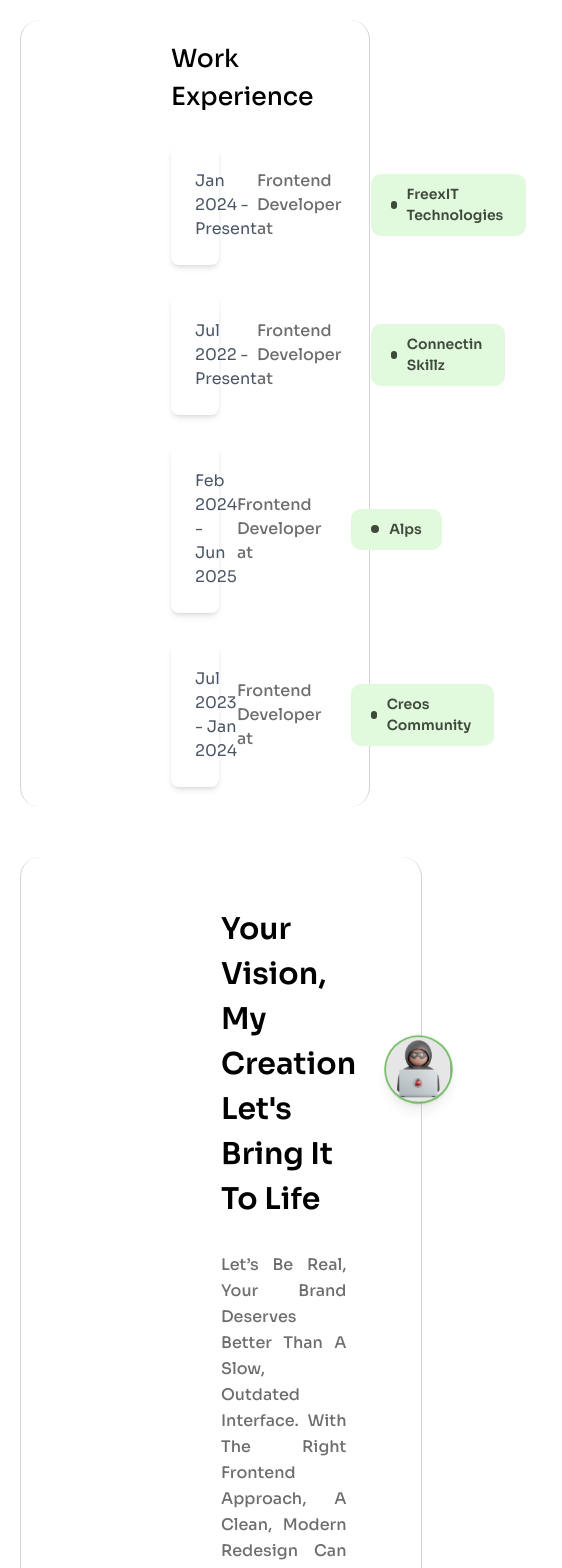
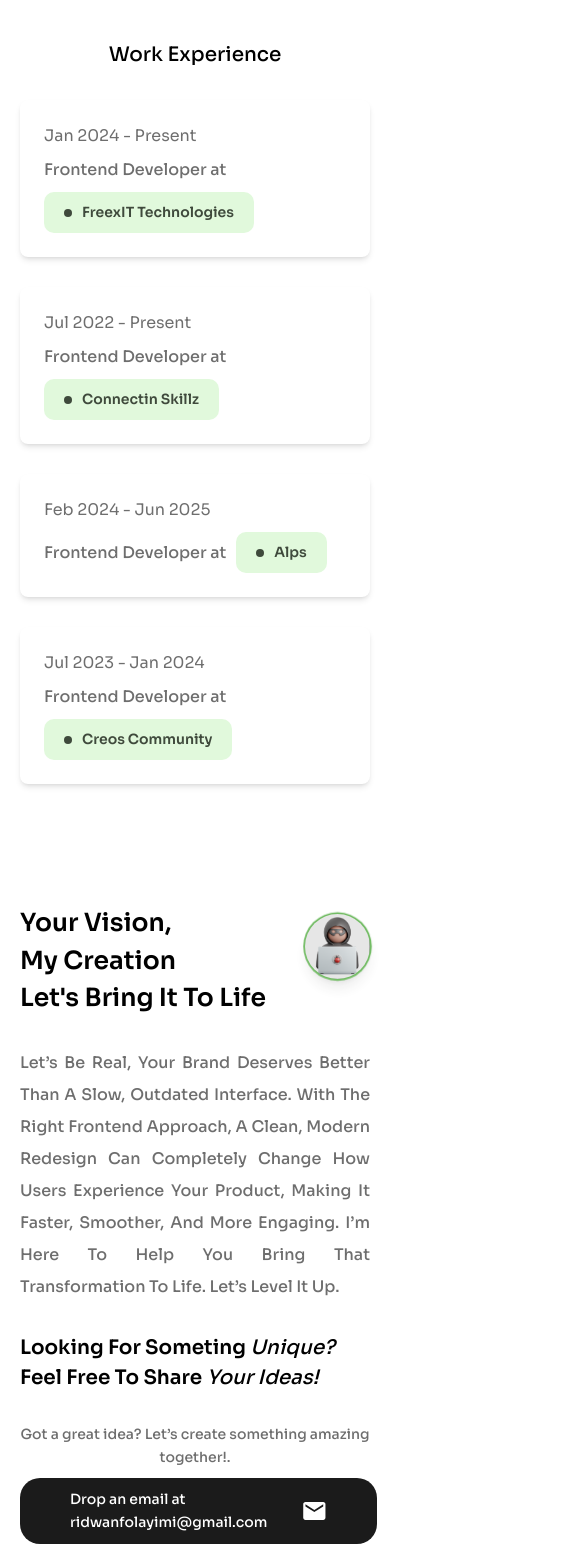
Before and after one commit to Folayimi/Ridwan-Portfolio, a Next.js app: page / in a window 390 px wide. Shown: the part 4860-6428 px from the top of the page, 562 px wide, since content can reach past the window. Built offline with nearby package versions, Linux system fonts and the light colour scheme.

Commit message:
made some changes

```diff
--- a/src/components/Motivation.jsx
+++ b/src/components/Motivation.jsx
@@ -6,12 +6,14 @@ import Link from "next/link";
 const Motivation = () => {
   return (
     <>
-      <div className="cflexss gap-[30px] w-full mt-[50px] border-r-[1px] border-l-[1px] rounded-[20px] px-[200px] py-[50px]">
-        <div className="w-full flexbm gap-[30px] text-[30px] font-[600]">
-          <h1>
-            Your Vision, My Creation{" "}
+      <div className="cflexss gap-[30px] w-full mt-[50px] md:border-r-[1px] md:border-l-[1px] rounded-[20px] md:px-[100px] lg:px-[200px] py-[50px]">
+        <div className="w-full flexbs gap-[30px] text-[25px] md:text-[30px] font-[600]">
+          <div>
+            <div className="flex flex-col md:gap-[10px] md:flex-row items-start justify-start md:flex-wrap">
+              <span> Your Vision, </span> <p> My Creation</p>
+            </div>
             <span className="block">Let's Bring It To Life</span>
-          </h1>
+          </div>
           <div className="flexmm mt-[10px]">
             <div className="relative w-[65px] h-[65px]">
               {/* Animated background behind */}
@@ -28,14 +30,14 @@ const Motivation = () => {
             </div>
           </div>
         </div>
-        <p className="text-[16px] text-[#6E6E6E] font-[500] leading-relaxed capitalize text-justify">
+        <p className="text-[16px] text-[#6E6E6E] font-[500] leading-[2.0] md:leading-relaxed capitalize text-justify">
           Let’s be real, your brand deserves better than a slow, outdated
           interface. With the right frontend approach, a clean, modern redesign
           can completely change how users experience your product, making it
           faster, smoother, and more engaging. I’m here to help you bring that
           transformation to life. Let’s level it up.
         </p>
-        <div className="cflexss text-[25px] font-[600]">
+        <div className="cflexss text-[20px] md:text-[25px] font-[600]">
           <p>
             Looking For Someting{" "}
             <span className="italic font-[500]">Unique?</span>
@@ -45,12 +47,12 @@ const Motivation = () => {
             <span className="italic font-[500]">Your Ideas!</span>
           </p>
         </div>
-        <div className="w-full cflexss text-[14px] font-[500] text-[#6E6E6E] leading-relaxed gap-[10px]">
+        <div className="w-full cflexss text-center md:text-left text-[14px] font-[500] text-[#6E6E6E] leading-relaxed gap-[10px]">
           <p>Got a great idea? Let’s create something amazing together!.</p>
           <Link href="mailto:ridwanfolayimi@gmail.com">
-            <button className="flexsm gap-[20px] bg-[#1B1B1B] text-white px-[50px] py-[10px] rounded-full hover:scale-102 transition-transform duration-300 cursor-pointer">
+            <button className="flexsm gap-[20px] bg-[#1B1B1B] text-left text-white px-[50px] py-[10px] rounded-[20px] md:rounded-full hover:scale-102 transition-transform duration-300 cursor-pointer">
               <p>Drop an email at ridwanfolayimi@gmail.com</p>
-              <MdEmail className="w-6 h-6 text-white" />
+              <MdEmail className="w-10 h-10 md:w-6 md:h-6 text-white" />
             </button>
           </Link>
         </div>
--- a/src/components/Projects.jsx
+++ b/src/components/Projects.jsx
@@ -73,7 +73,7 @@ const Projects = () => {
   return (
     <>
       <div
-        className="w-full cflexss justify-start gap-[30px] mt-[150px] md:p-[20px] md:px-[150px] md:border-l-[1px] md:border-r-[1px] rounded-[20px]"
+        className="w-full cflexss justify-start gap-[30px] mt-[150px] md:p-[20px] md:px-[100px] lg:px-[150px] md:border-l-[1px] md:border-r-[1px] rounded-[20px]"
         id="projects"
       >
         <h1 className="w-full text-[20px] md:text-[25px] text-center font-[500] mb-[20px]">
--- a/src/components/WorkExperience.jsx
+++ b/src/components/WorkExperience.jsx
@@ -1,57 +1,57 @@
 import React from "react";
 
 const WorkExperience = () => {
+  const Experience = [
+    {
+      title: "Frontend Developer",
+      company: "FreexIT Technologies",
+      duration: "Jan 2024 - Present",
+    },
+    {
+      title: "Frontend Developer",
+      company: "Connectin Skillz",
+      duration: "Jul 2022 - Present",
+    },
+    {
+      title: "Frontend Developer",
+      company: "Alps",
+      duration: "Feb 2024 - Jun 2025",
+    },
+    {
+      title: "Frontend Developer",
+      company: "Creos Community",
+      duration: "Jul 2023 - Jan 2024",
+    },
+  ];
   return (
     <>
       <div
-        className="w-full cflexss gap-[30px] mt-[70px] py-[20px] border-l-[1px] border-r-[1px] rounded-[20px] px-[150px]"
+        className="w-full cflexss gap-[30px] mt-[70px] py-[20px] md:border-l-[1px] md:border-r-[1px] rounded-[20px] md:px-[100px] lg:px-[150px]"
         id="work-experience"
       >
-        <h1 className="w-full text-[25px] font-[500]">
+        <h1 className="w-full text-center md:text-left text-[20px] md:text-[25px] font-[500]">
           Work Experience
         </h1>
         <div className="w-full cflexss gap-[30px]">
           {/* Add your work experience items here */}
-          <div className="bg-white text-[16px] flexbm p-6 rounded-lg shadow-md w-full">
-            <p className="text-gray-600">Jan 2024 - Present</p>
-            <div className="text-[#6E6E6E] flexmm gap-[10px]">
-              <p className="font-[500]"> Frontend Developer at</p>
-              <div className="px-[20px] flexmm gap-[10px] font-[600] text-[14px] ml-[20px] rounded-[10px] bg-[#E1F9DC] text-[#3f4a3c] py-[10px] cursor-default">
-                <div className="w-[8px] h-[8px] bg-[#3f4a3c] rounded-full" />
-                FreexIT Technologies
+          {Experience.map((exp, index) => {
+            return (
+              <div
+                key={index}
+                className="bg-white text-[16px] flexbm gap-[10px] p-6 rounded-lg shadow-md w-full flex-wrap"
+              >
+                <p className="text-[#6E6E6E]">{exp.duration}</p>
+                <div className="text-[#6E6E6E] flexsm gap-[10px]  md:gap-[30px] flex-wrap">
+                  <p className="font-[500]"> {exp.title} at</p>
+                  <div className="px-[20px] flexmm gap-[10px] font-[600] text-[14px] rounded-[10px] bg-[#E1F9DC] text-[#3f4a3c] py-[10px] cursor-default">
+                    <div className="w-[8px] h-[8px] bg-[#3f4a3c] rounded-full" />
+                    {exp.company}
+                  </div>
+                </div>
               </div>
-            </div>
-          </div>
-          <div className="bg-white text-[16px] flexbm p-6 rounded-lg shadow-md w-full">
-            <p className="text-gray-600">Jul 2022 - Present</p>
-            <div className="text-[#6E6E6E] flexmm gap-[10px]">
-              <p className="font-[500]"> Frontend Developer at</p>
-              <div className="px-[20px] flexmm gap-[10px] font-[600] text-[14px] ml-[20px] rounded-[10px] bg-[#E1F9DC] text-[#3f4a3c] py-[10px] cursor-default">
-                <div className="w-[8px] h-[8px] bg-[#3f4a3c] rounded-full" />
-                Connectin Skillz
-              </div>
-            </div>
-          </div>
-          <div className="bg-white text-[16px] flexbm p-6 rounded-lg shadow-md w-full">
-            <p className="text-gray-600">Feb 2024 - Jun 2025</p>
-            <div className="text-[#6E6E6E] flexmm gap-[10px]">
-              <p className="font-[500]"> Frontend Developer at</p>
-              <div className="px-[20px] flexmm gap-[10px] font-[600] text-[14px] ml-[20px] rounded-[10px] bg-[#E1F9DC] text-[#3f4a3c] py-[10px] cursor-default">
-                <div className="w-[8px] h-[8px] bg-[#3f4a3c] rounded-full" />
-                Alps
-              </div>
-            </div>
-          </div>
-          <div className="bg-white text-[16px] flexbm p-6 rounded-lg shadow-md w-full">
-            <p className="text-gray-600">Jul 2023 - Jan 2024</p>
-            <div className="text-[#6E6E6E] flexmm gap-[10px]">
-              <p className="font-[500]"> Frontend Developer at</p>
-              <div className="px-[20px] flexmm gap-[10px] font-[600] text-[14px] ml-[20px] rounded-[10px] bg-[#E1F9DC] text-[#3f4a3c] py-[10px] cursor-default">
-                <div className="w-[8px] h-[8px] bg-[#3f4a3c] rounded-full" />
-                Creos Community
-              </div>
-            </div>
-          </div>
+            );
+          })}
+
           {/* Repeat for more work experiences */}
         </div>
       </div>
```
